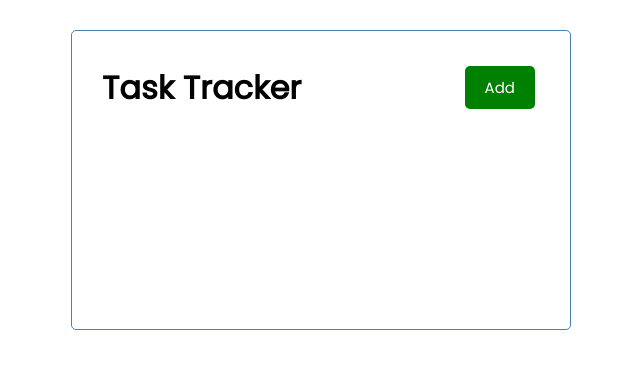
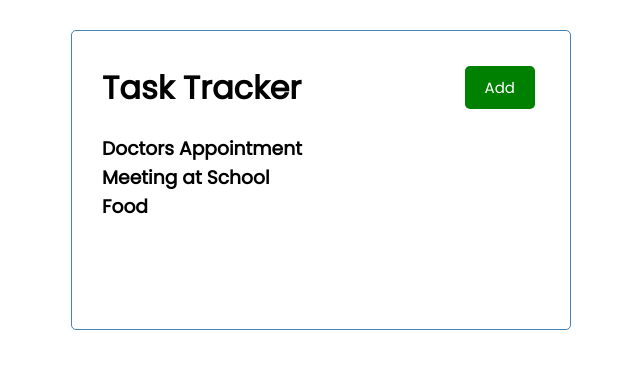
Before and after one commit to JRS296/Activity-Tracker---React, a React (Create React App) app: page / in a window 1280 px wide. Shown: the top 368 px of the page, without its empty margins (319-959 px from the left). Built offline with nearby package versions, Linux system fonts and the light colour scheme.

Commit message:
Commit #1 - Display of Tasks in H3 via Tasks component - 23.06.2022 @17:14

```diff
--- a/src/App.js
+++ b/src/App.js
@@ -7,7 +7,7 @@ function App() {
   return ( //Example of inline styling
     <div className="container ">
       <Header title="Task Tracker"/>
-
+      <Tasks/>
     </div>
   );
 }
--- a/src/components/Tasks.js
+++ b/src/components/Tasks.js
@@ -1,10 +1,33 @@
 import Task from './Task'
 
-const Tasks = ({ tasks, onDelete, onToggle }) => {
+//We want tasks to be part of state: Determines how object is rendered and behaves.
+const tasks = [
+  {
+    id: 1,
+    text: 'Doctors Appointment',
+    day: 'Feb 5th at 2:30pm',
+    reminder: true,
+  },
+  {
+    id: 2,
+    text: 'Meeting at School',
+    day: 'Feb 6th at 1:30pm',
+    reminder: true,
+  },
+  {
+    id: 3,
+    text: 'Food',
+    day: 'Feb 5th at 2:30pm',
+    reminder: false,
+  },
+]
+
+const Tasks = () => {
   return (
     <>
       {tasks.map((task, index) => (
-        <Task key={index} task={task} onDelete={onDelete} onToggle={onToggle} />
+        <h3>{task.text}</h3>
+        //<Task key={index} task={task} onDelete={onDelete} onToggle={onToggle} />
       ))}
     </>
   )
```
